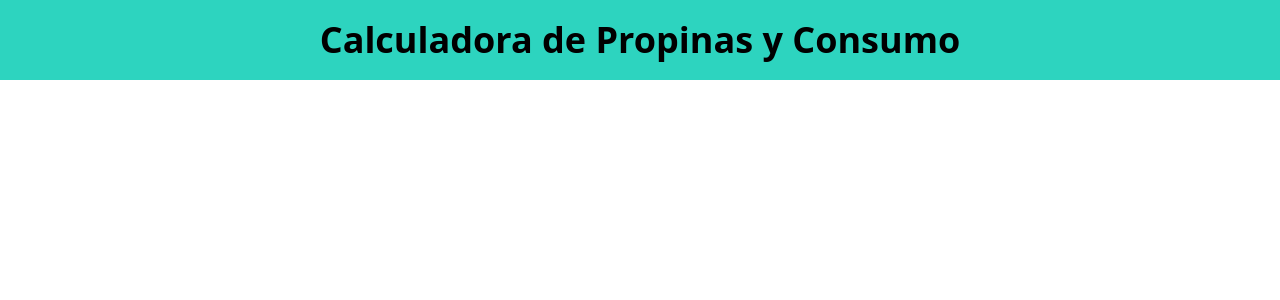
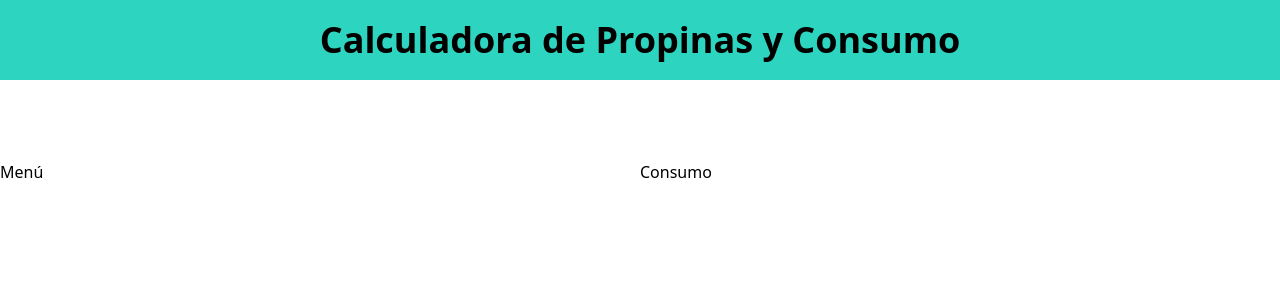
Before and after one commit to AlonsoAM/CalculadoraDePropinasTS, a React (Vite) app: page / in a window 1280 px wide. Shown: the top 300 px of the page. Built offline with nearby package versions, Linux system fonts and the light colour scheme.

Commit message:
Add main section to App component
The application's main UI section has been built out with a "Menu" and "Consumo" sub-sections. This addition will allow users to interact with different parts of the application.

```diff
--- a/src/App.tsx
+++ b/src/App.tsx
@@ -1,9 +1,21 @@
 const App = () => {
+
+
+
     return (
         <>
             <header className="bg-teal-400 py-5">
                 <h1 className="text-center text-4xl font-black">Calculadora de Propinas y Consumo</h1>
             </header>
+
+            <main className="max-w-7xl mx-auto py-20 grid md:grid-cols-2">
+                <div>
+                    <h2>Menú</h2>
+                </div>
+                <div>
+                    <h2>Consumo</h2>
+                </div>
+            </main>
         </>
     );
 };
```
